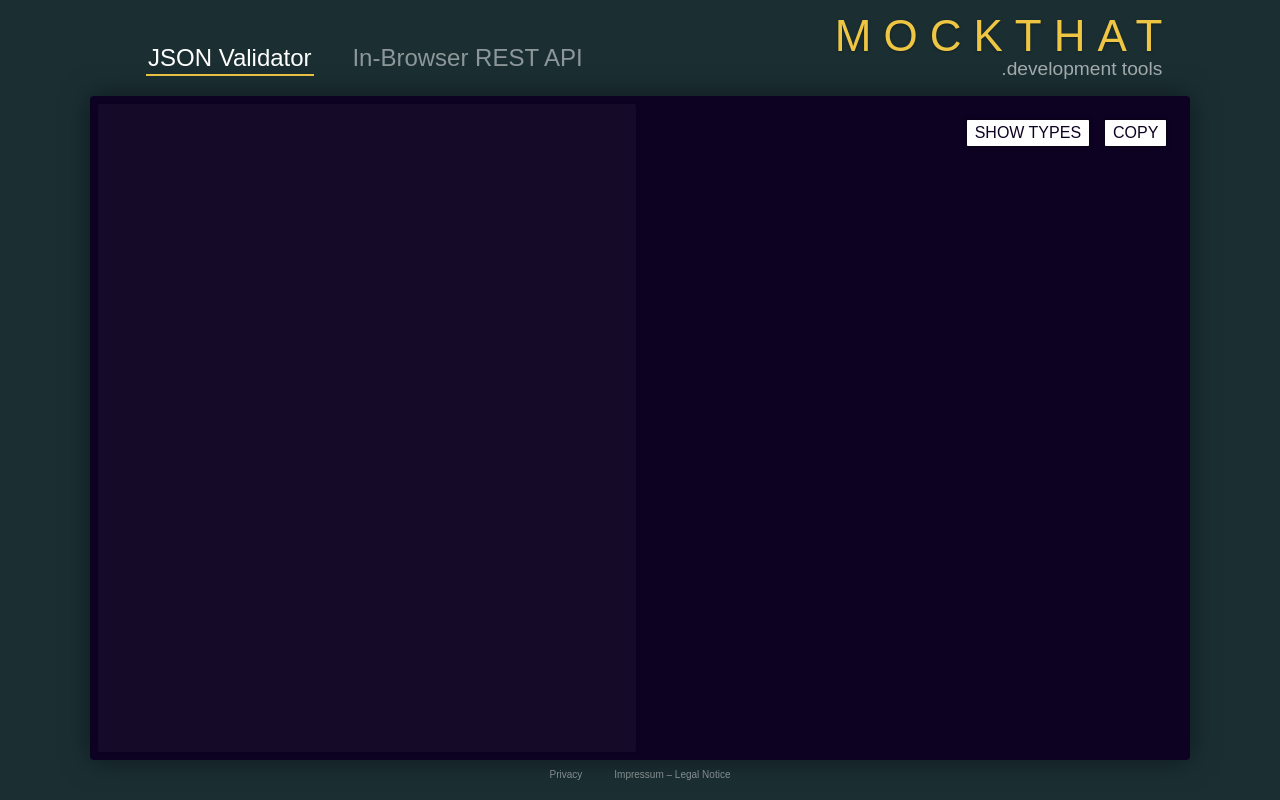
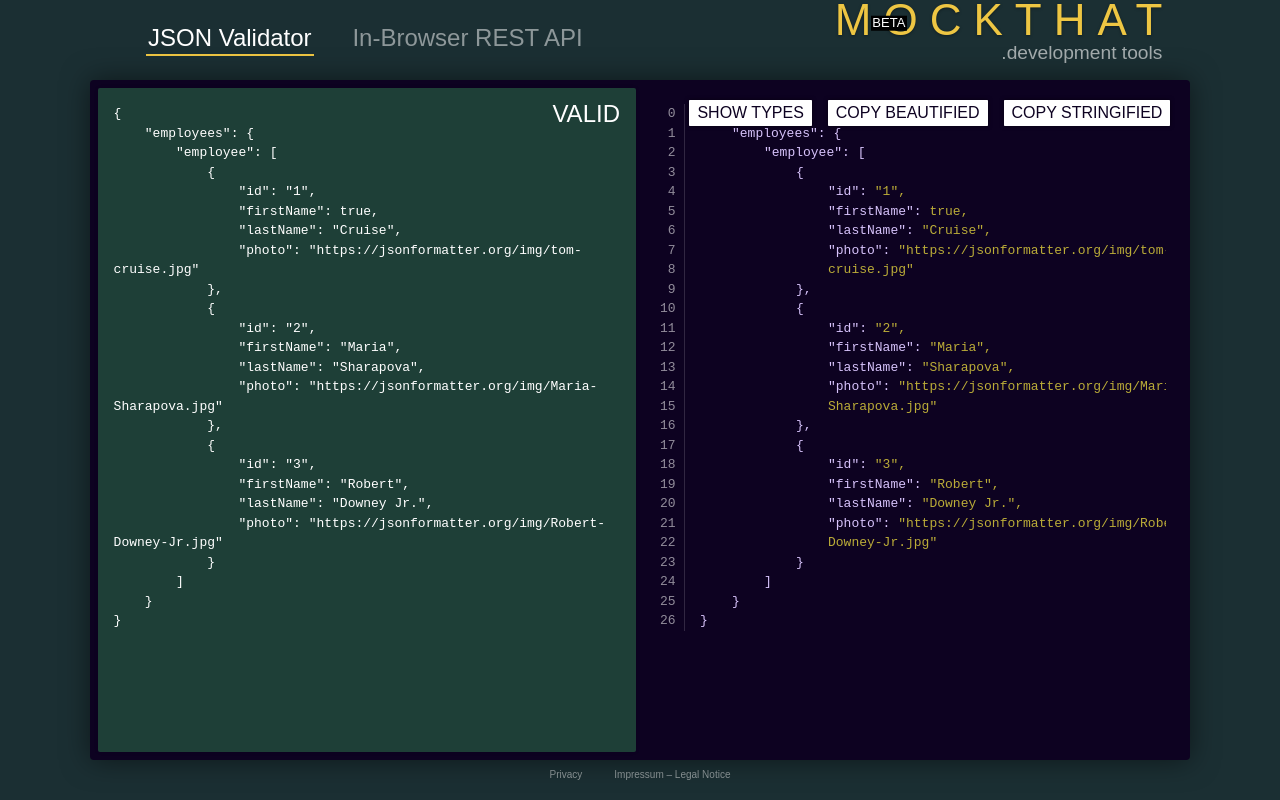
Before and after one commit to joterr/mockthat, an Angular app in the folder mockthat-spa/: page /json-validator in a window 1280 px wide. Built offline with nearby package versions, Linux system fonts and the light colour scheme; a web font is replaced by a local one.

Commit message:
Add base json beautified feature

```diff
--- a/mockthat-spa/src/app/app.component.scss
+++ b/mockthat-spa/src/app/app.component.scss
@@ -3,6 +3,6 @@
     margin: 0 auto;
 
     #content {
-        height: 83vh;
+        height: 85vh;
     }
 }
--- a/mockthat-spa/src/app/shared/components/header-nav/header-nav.component.scss
+++ b/mockthat-spa/src/app/shared/components/header-nav/header-nav.component.scss
@@ -1,14 +1,14 @@
 @import "../../../../styles.scss";
 
 header {
-    height: 12vh;
+    height: 10vh;
     padding: 0 1.5vw;
     position: relative;
 
     nav {
         position: absolute;
         left: 1rem;
-        bottom: 0.25rem;
+        bottom: 0.5rem;
         z-index: 9;
 
         ul {
@@ -48,8 +48,8 @@
                                 padding: 0.1rem;
                                 text-align: center;
                                 font-size: small;
-                                color: $color-highlight;
-                                background-color: $color-editor;
+                                background-color: $color-highlight;
+                                color: $color-editor;
                             }
                         }
                     }
@@ -75,6 +75,21 @@
         .main {
             letter-spacing: .75rem;
             text-shadow: 0 1px 3px rgba(0, 0, 0, .35);
+            position: relative;
+
+            &:after {
+                content: "BETA";
+                position: absolute;
+                bottom: 50%;
+                transform: translateY(65%);
+                left: 2.25rem;
+                @include std-text-boldest();
+                color: #fff;
+                background-color: #000;
+                font-size: small;
+                letter-spacing: 0;
+                padding: 0 0.1rem;
+            }
         }
 
         .subline {
--- a/mockthat-spa/src/app/views/json-validator/json-validator.component.html
+++ b/mockthat-spa/src/app/views/json-validator/json-validator.component.html
@@ -3,14 +3,56 @@
         <div class="editor-validation" [ngClass]="{ 'valid': isValid && hasResult, 'invalid': !isValid && hasResult }">
             <div class="state valid">VALID</div>
             <div class="state invalid">INVALID</div>
-            <textarea #rawJson (keyup)="rawJsonChanged($event)"></textarea>
+            <textarea #rawJson (keyup)="rawJsonChanged($event)" contenteditable="false" spellcheck="false"></textarea>
         </div>
     </div>
     <div class="editor-formatted">
         <div class="editor-formatted-controls">
             <button type="button" (click)="toggleTypes()">Show Types</button>
-            <button type="button" (click)="copyFormatted()">Copy</button>
+            <button type="button" (click)="copyBeautified()">Copy Beautified</button>
+            <button type="button" (click)="copyStringified()">Copy Stringified</button>
         </div>
-        <span [class.show-types]="showTypes" #formatted></span>
+        <section class="json-beautified" *ngIf="isValid && hasResult" [class.show-types]="showTypes">
+            <div class="scrollable">
+                <div class="editor-result">
+                    <div class="editor-numeration">
+                        <span *ngFor="let i of [].constructor(100); let row = index">{{ row }}</span>
+                    </div>
+                    <ul>
+                        <ng-template #recursiveList let-list>
+                            <li *ngFor="let item of list; let i = index" [class.hide-content]="!item.show">
+                                <span class="json-key" *ngIf="item.key">"{{item.key}}":&nbsp;</span><span
+                                    class="json-type">{{item.type}}</span><span (click)="item.show = !item.show"
+                                    class="json-bracket start" *ngIf="item.type === TYPES.OBJECT">{{ '{' }}</span><span
+                                    (click)="item.show = !item.show" class="json-bracket start"
+                                    *ngIf="item.type === TYPES.ARRAY">{{ '[' }}</span>
+                                <ul
+                                    *ngIf="item.type === TYPES.ARRAY || item.type === TYPES.OBJECT; else stringTemplate">
+                                    <ng-container *ngTemplateOutlet="recursiveList; context:{ $implicit: item.value }">
+                                    </ng-container>
+                                </ul>
+                                <ng-template #stringTemplate [ngSwitch]="item.type">
+                                    <span class="json-value"
+                                        *ngSwitchCase="TYPES.BOOLEAN">{{item.value ? 'true' : 'false'}}<span
+                                            class="json-commata" *ngIf="i !== (list.length - 1)">,</span></span>
+                                    <span class="json-value" *ngSwitchCase="TYPES.STRING">"{{item.value}}"<span
+                                            class="json-commata" *ngIf="i !== (list.length - 1)">,</span></span>
+                                    <span class="json-value" *ngSwitchCase="TYPES.NUMBER">{{item.value}}<span
+                                            class="json-commata" *ngIf="i !== (list.length - 1)">,</span></span>
+                                </ng-template>
+                                <span class="json-bracket" *ngIf="item.type === TYPES.OBJECT">{{ '}' }}<span
+                                        class="json-commata" *ngIf="i !== (list.length - 1)">,</span></span>
+                                <span class="json-bracket" *ngIf="item.type === TYPES.ARRAY">{{ ']' }}<span
+                                        class="json-commata" *ngIf="i !== (list.length - 1)">,</span></span>
+                            </li>
+                        </ng-template>
+                        <ng-container
+                            *ngTemplateOutlet="recursiveList; context: { $implicit: structuredJson, indexPar: -1 }">
+                        </ng-container>
+                    </ul>
+                </div>
+            </div>
+        </section>
+        <textarea id="shadowedTextarea" #shadowedTextarea></textarea>
     </div>
 </div>
--- a/mockthat-spa/src/app/views/json-validator/json-validator.component.scss
+++ b/mockthat-spa/src/app/views/json-validator/json-validator.component.scss
@@ -31,18 +31,17 @@
             opacity: 0.35;
             border-radius: 0.125rem;
             transition: 300ms ease background-color;
-            background-color: rgb(255, 255, 255, 0.1);
+            background-color: rgb(255, 255, 255, 0.15);
             box-shadow: 0 0 4px rgba(0, 0, 0, 0.25);
         }
 
         .state {
             position: absolute;
-            top: 0;
-            right: 0;
+            top: 0.75rem;
+            right: 1rem;
             display: none;
             @include std-text-boldest();
             font-size: x-large;
-            padding: 0.75rem;
             color: #fff;
         }
 
@@ -80,6 +79,7 @@
             outline: none;
             border-radius: .125rem;
             background: none;
+            line-height: 150%;
         }
     }
 }
@@ -93,15 +93,15 @@
 
     .editor-formatted-controls {
         position: absolute;
-        top: 1.5rem;
-        right: 1rem;
+        top: 1.25rem;
+        right: 0.75rem;
         z-index: 999;
 
         button {
             display: inline-block;
             cursor: pointer;
             margin: 0 0.5rem;
-            background-color: #fff;
+            background-color: rgba(255, 255, 255, 1);
             border: none;
             outline: none;
             @include std-text-boldest();
@@ -111,13 +111,127 @@
             text-transform: uppercase;
             border-radius: 0.05rem;
             box-shadow: 0 0 4px rgba(0, 0, 0, 0.5);
+            transition: 300ms ease background-color;
+
+            &:hover {
+                background-color: rgba(255, 255, 255, 0.5);
+            }
         }
     }
-    span {
+
+    .editor-result {
+        position: relative;
+        padding-left: 0.5rem;
+        overflow-y: hidden;
+
+        .editor-numeration {
+            position: absolute;
+            top: 0;
+            left: 0;
+            text-align: right;
+            border-right: 1px solid rgba(255, 255, 255, 0.15);
+            padding-right: 0.5rem;
+            line-height: 150%;
+
+            span {
+                display: block;
+                color: rgba(255, 255, 255, 0.55);
+            }
+        }
+    }
+
+    section.json-beautified {
         display: block;
         color: #fff;
         padding: 1rem;
         width: 100%;
         height: 100%;
+        overflow-y: scroll;
+        scrollbar-color: auto;
+
+        &>* {
+            color: #d7c3fb;
+            @include std-text-mono();
+            font-size: small;
+            line-height: 150%;
+        }
+
+        ul li {
+            list-style-type: none;
+        }
+
+        ul {
+            margin: 0;
+            padding-left: 2rem;
+        }
+
+        & .scrollable>ul {
+            padding-left: 0 !important;
+        }
+
+        .json-key {}
+
+        .json-type {
+            display: none;
+            color: $color-editor;
+            background-color: #fff;
+            font-size: x-small;
+            line-height: 110%;
+            padding: 0 0.1rem;
+            margin: 0.25rem 0.5rem 0 0;
+            vertical-align: top;
+            @include std-text-boldest();
+            border-radius: 0.1rem;
+        }
+
+        &.show-types .json-type {
+            display: inline-block,
+        }
+
+        .json-value {
+            color: #BBAC38;
+        }
+
+        .json-commata {
+            display: inline-block,
+        }
+
+        .json-bracket {
+            display: block;
+            position: relative;
+
+            &.start {
+                display: inline-block;
+                cursor: pointer;
+
+                &:before {
+                    position: absolute;
+                    top: -0.25rem;
+                    bottom: -0.25rem;
+                    left: -0.25rem;
+                    right: -0.25rem;
+                    content: "";
+                }
+            }
+        }
+
+        .hide-content {
+            .json-bracket {
+                display: inline-block;
+
+                &.start:after {
+                    content: "...";
+                }
+            }
+            & > *:not(.json-bracket) {
+                display: none;
+            }
+        }
+    }
+
+    #shadowedTextarea {
+        position: relative;
+        top: 1000px;
+        opacity: 0;
     }
 }
--- a/mockthat-spa/src/app/views/json-validator/json-validator.component.ts
+++ b/mockthat-spa/src/app/views/json-validator/json-validator.component.ts
@@ -1,4 +1,5 @@
 import { Component, OnInit, ElementRef, ViewChild } from '@angular/core';
+import { JsonType, Types } from './json-validator.model';
 
 @Component({
     selector: 'app-json-validator',
@@ -7,19 +8,27 @@
 })
 export class JsonValidatorComponent implements OnInit {
     @ViewChild('rawJson') rawJson: ElementRef;
-    @ViewChild('formatted') formatted: ElementRef;
+    @ViewChild('shadowedTextarea') shadowedTextarea: ElementRef;
 
     isValid: boolean;
     hasResult: boolean;
 
     showTypes: boolean;
 
+    structuredJson: JsonType[] = [];
+    checkedJson = '';
+
+    readonly TYPES = Types;
+    // tslint:disable-next-line:max-line-length
+    readonly exampleJson = '{"employees":{"employee":[{"id":"1","firstName":true,"lastName":"Cruise","photo":"https://jsonformatter.org/img/tom-cruise.jpg"},{"id":"2","firstName":"Maria","lastName":"Sharapova","photo":"https://jsonformatter.org/img/Maria-Sharapova.jpg"},{"id":"3","firstName":"Robert","lastName":"Downey Jr.","photo":"https://jsonformatter.org/img/Robert-Downey-Jr.jpg"}]}}';
+
     constructor() { }
 
     ngOnInit(): void {
-        this.isValid = false;
+        window.setTimeout(() => {
+            this.rawJson.nativeElement.value = this.exampleJson;
+            this.rawJsonChanged(null);
 
-        window.setTimeout(() => {
             this.rawJson.nativeElement.focus();
         });
     }
@@ -31,20 +40,63 @@
         if (/^[\],:{}\s]*$/.test(text.replace(/\\["\\\/bfnrtu]/g, '@').
             replace(/"[^"\\\n\r]*"|true|false|null|-?\d+(?:\.\d*)?(?:[eE][+\-]?\d+)?/g, ']').
             replace(/(?:^|:|,)(?:\s*\[)+/g, ''))) {
-            this.rawJson.nativeElement.innerHTML = JSON.stringify(text);
-            this.formatted.nativeElement.innerHTML = JSON.stringify(text);
-            this.isValid = true;
+
+            try {
+                this.checkedJson = JSON.parse(text);
+                this.rawJson.nativeElement.value = JSON.stringify(this.checkedJson, null, 4);
+                this.structuredJson = this.dismantleJson({ '': this.checkedJson });
+                console.log(this.structuredJson);
+
+                this.isValid = true;
+            } catch (e) {
+                this.isValid = false;
+
+                // if SyntaxError
+                console.error(e);
+            }
         } else {
             this.isValid = false;
-            this.formatted.nativeElement.innerHTML = null;
         }
     }
 
-    copyFormatted(): void {
+    copyBeautified(): void {
+        this.doCopy(JSON.stringify(this.checkedJson, null, '\t'));
+    }
 
+    copyStringified(): void {
+        this.doCopy(JSON.stringify(this.checkedJson));
     }
 
     toggleTypes(): void {
         this.showTypes = !this.showTypes;
     }
+
+    private doCopy(text: any): void {
+        this.shadowedTextarea.nativeElement.value = text.toString();
+        this.shadowedTextarea.nativeElement.select();
+        this.shadowedTextarea.nativeElement.setSelectionRange(0, 99999);
+        document.execCommand('copy');
+    }
+
+    private dismantleJson(nextLvl: any) {
+        const keys = Object.keys(nextLvl);
+        const jsonified = [];
+
+        keys.forEach((key) => {
+            const isString = typeof nextLvl[ key ] === 'string';
+            const isBoolean = typeof nextLvl[ key ] === 'boolean';
+            const isNumber = typeof nextLvl[ key ] === 'number';
+            const isArray = Array.isArray(nextLvl[ key ]);
+
+            jsonified.push(
+                new JsonType(
+                    !key.match(/[0-9]/g) ? key : null,
+                    isNumber ? Types.NUMBER : isBoolean ? Types.BOOLEAN : isString ? Types.STRING : isArray ? Types.ARRAY : Types.OBJECT,
+                    isString || isNumber || isBoolean ? nextLvl[ key ] : this.dismantleJson(nextLvl[ key ])
+                )
+            );
+        });
+
+        return jsonified;
+    }
 }
--- /dev/null
+++ b/mockthat-spa/src/app/views/json-validator/json-validator.model.ts
@@ -0,0 +1,16 @@
+export enum Types {
+    STRING = 'STRING',
+    NUMBER = 'NUMBER',
+    BOOLEAN = 'BOOLEAN',
+    ARRAY = 'ARRAY',
+    OBJECT = 'OBJECT'
+}
+
+export class JsonType {
+    constructor(
+        public key: string | number | null,
+        public type: Types,
+        public value: JsonType[] | string,
+        public show: boolean = true
+    ) { }
+}
```
